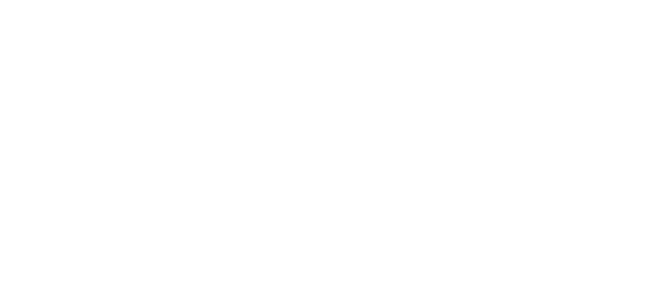
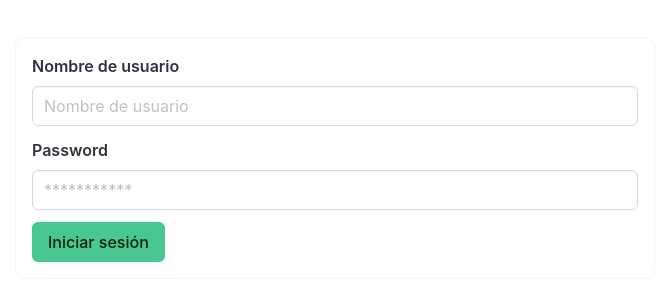
Before and after one commit to 4k1k0/alejandria-front, an Angular app: page /admin in a window 1280 px wide. Shown: the part 242-542 px from the top of the page, without its empty margins (305-974 px from the left). Built offline with nearby package versions, Linux system fonts and the light colour scheme.

Commit message:
Añade vista de login

```diff
--- a/src/app/paginas/admin/admin-routing.module.ts
+++ b/src/app/paginas/admin/admin-routing.module.ts
@@ -1,7 +1,21 @@
 import { NgModule } from '@angular/core';
 import { Routes, RouterModule } from '@angular/router';
 
-const routes: Routes = [];
+import { AdminComponent } from './admin.component';
+import { LoginComponent } from './login/login.component';
+
+const routes: Routes = [
+  {
+    path: '',
+    component: AdminComponent,
+    children: [
+      {
+        path: '',
+        component: LoginComponent
+      }
+    ]
+  }
+];
 
 @NgModule({
   imports: [RouterModule.forChild(routes)],
--- /dev/null
+++ b/src/app/paginas/admin/admin.component.html
@@ -0,0 +1 @@
+<router-outlet></router-outlet>
--- /dev/null
+++ b/src/app/paginas/admin/admin.component.ts
@@ -0,0 +1,15 @@
+import { Component, OnInit } from '@angular/core';
+
+@Component({
+  selector: 'app-admin',
+  templateUrl: './admin.component.html',
+  styleUrls: ['./admin.component.css']
+})
+export class AdminComponent implements OnInit {
+
+  constructor() { }
+
+  ngOnInit() {
+  }
+
+}
--- a/src/app/paginas/admin/admin.module.ts
+++ b/src/app/paginas/admin/admin.module.ts
@@ -3,12 +3,14 @@
 
 import { AdminRoutingModule } from './admin-routing.module';
 import { SidebarComponent } from './sidebar/sidebar.component';
+import { AdminComponent } from './admin.component';
+import { LoginComponent } from './login/login.component';
 
 @NgModule({
   imports: [
     CommonModule,
     AdminRoutingModule
   ],
-  declarations: [SidebarComponent]
+  declarations: [SidebarComponent, AdminComponent, LoginComponent]
 })
 export class AdminModule { }
--- /dev/null
+++ b/src/app/paginas/admin/login/login.component.html
@@ -0,0 +1,28 @@
+<section id="login-contenedor">
+
+  <div id="login-formulario-contenedor">
+
+
+    <div class="field">
+      <label class="label">Nombre de usuario</label>
+      <div class="control">
+        <input class="input" type="text" placeholder="Nombre de usuario">
+      </div>
+    </div>
+
+    <div class="field">
+      <label class="label">Password</label>
+      <div class="control">
+        <input class="input" type="password" placeholder="***********">
+      </div>
+    </div>
+
+    <div class="field">
+      <button class="button is-success">
+        Iniciar sesión
+      </button>
+    </div>
+
+  </div>
+
+</section>
--- /dev/null
+++ b/src/app/paginas/admin/login/login.component.min.css
@@ -0,0 +1 @@
+#login-contenedor{position:absolute;width:100%;height:100%;display:flex;align-items:center;justify-content:center}#login-contenedor #login-formulario-contenedor{width:50%;background:white;border:1px solid #F5F5F5;border-radius:10px;padding:1rem}@media (max-width: 768px){#login-contenedor #login-formulario-contenedor{width:90%}}
--- /dev/null
+++ b/src/app/paginas/admin/login/login.component.scss
@@ -0,0 +1,18 @@
+#login-contenedor {
+  position: absolute;
+  width: 100%;
+  height: 100%;
+  display: flex;
+  align-items: center;
+  justify-content: center;
+  #login-formulario-contenedor {
+    width: 50%;
+    background: white;
+    border: 1px solid #F5F5F5;
+    border-radius: 10px;
+    padding: 1rem;
+    @media(max-width: 768px) {
+      width: 90%;
+    }
+  }
+}
--- /dev/null
+++ b/src/app/paginas/admin/login/login.component.ts
@@ -0,0 +1,15 @@
+import { Component, OnInit } from '@angular/core';
+
+@Component({
+  selector: 'app-login',
+  templateUrl: './login.component.html',
+  styleUrls: ['./login.component.min.css']
+})
+export class LoginComponent implements OnInit {
+
+  constructor() { }
+
+  ngOnInit() {
+  }
+
+}
```
Also changed, not shown: src/app/paginas/admin/admin.component.css (added).
